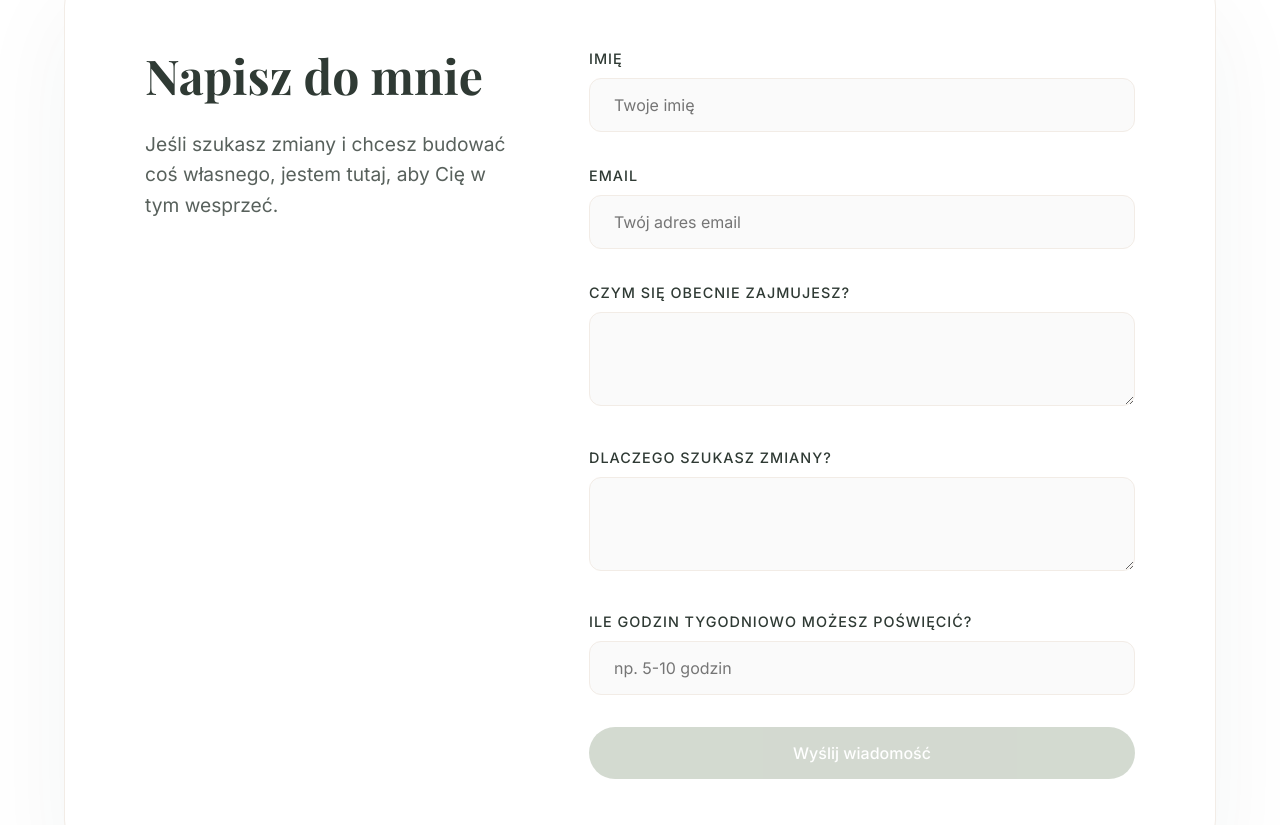
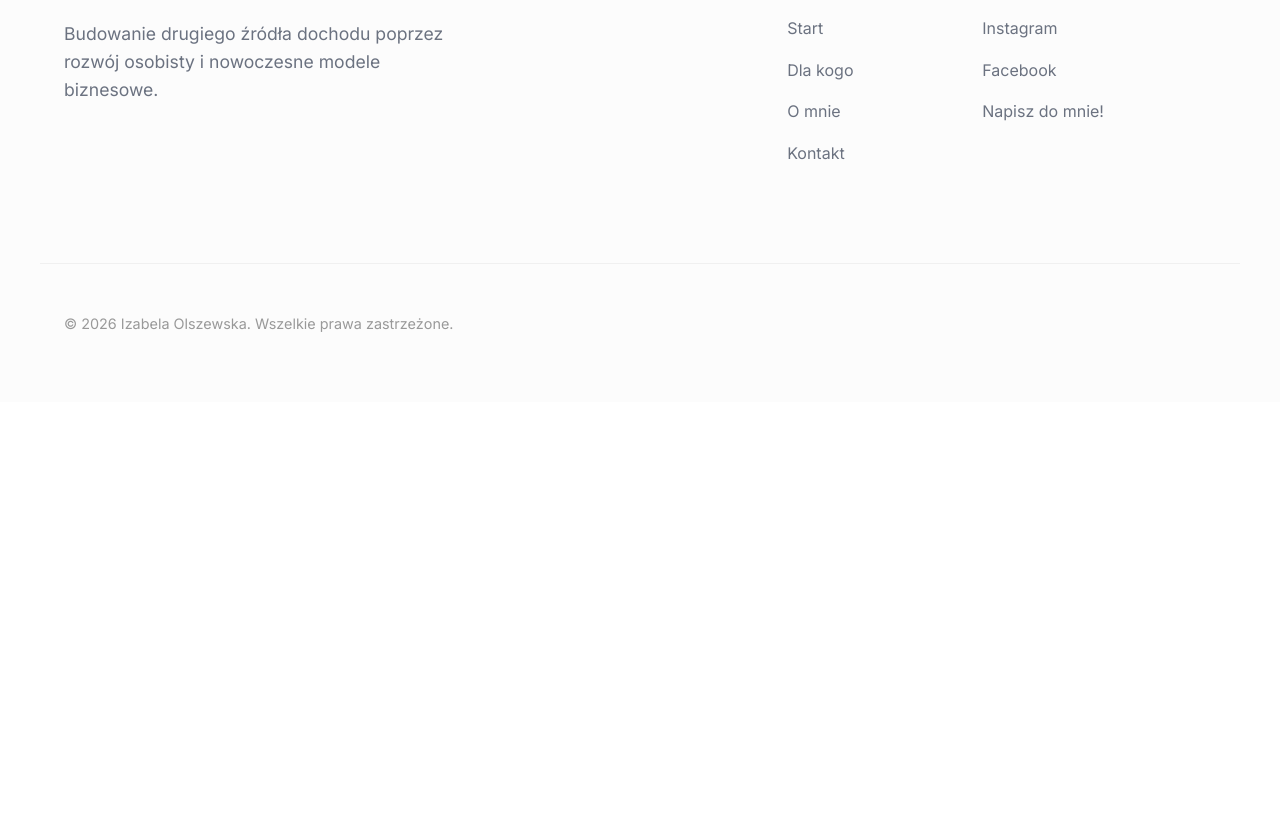
Before and after one commit to 01szak/landing-page-IO, an Angular app: page / in a window 1280 px wide. Shown: the part 5344-6169 px from the top of the page. After the commit the page ends 5746 px from the top, so only its background shows below. Built offline with nearby package versions, Linux system fonts and the light colour scheme; a web font is replaced by a local one.

Commit message:
disable contact section

```diff
--- a/src/app/app.ts
+++ b/src/app/app.ts
@@ -39,7 +39,7 @@ import { SeoService } from './services/seo';
       <app-benefits></app-benefits>
       <app-not-for-everyone></app-not-for-everyone>
       <app-cta-section></app-cta-section>
-      <app-contact-form></app-contact-form>
+<!--      <app-contact-form></app-contact-form>-->
     </main>
     <app-footer></app-footer>
   `,
--- a/src/app/components/cta-section/cta-section.ts
+++ b/src/app/components/cta-section/cta-section.ts
@@ -14,7 +14,8 @@ import { fadeIn } from '../../animations/fade-in';
           <h2 class="section-title">Sprawdź, czy ten model jest dla Ciebie.</h2>
           <div class="cta-actions">
 <!--            <a href="https://calendly.com" target="_blank" class="btn btn&#45;&#45;primary">Umów rozmowę</a>-->
-            <a href="#contact" class="btn btn--secondary">Wyślij wiadomość</a>
+<!--            <a href="#contact" class="btn btn&#45;&#45;secondary">Wyślij wiadomość</a>-->
+            <a href="mailto:izaolszewska1979@gmail.com" class="btn btn--secondary">Wyślij wiadomość</a>
           </div>
         </div>
       </div>
--- a/src/app/components/footer/footer.ts
+++ b/src/app/components/footer/footer.ts
@@ -24,6 +24,7 @@ import { CommonModule } from '@angular/common';
             <h4>Social Media</h4>
             <a href="https://www.instagram.com/iza_olszewska/">Instagram</a>
             <a href="https://www.facebook.com/iza.olszewska.16?locale=pl_PL">Facebook</a>
+            <a href="mailto:izaolszewska1979@gmail.com">Napisz do mnie!</a>
           </div>
         </div>
       </div>
```
